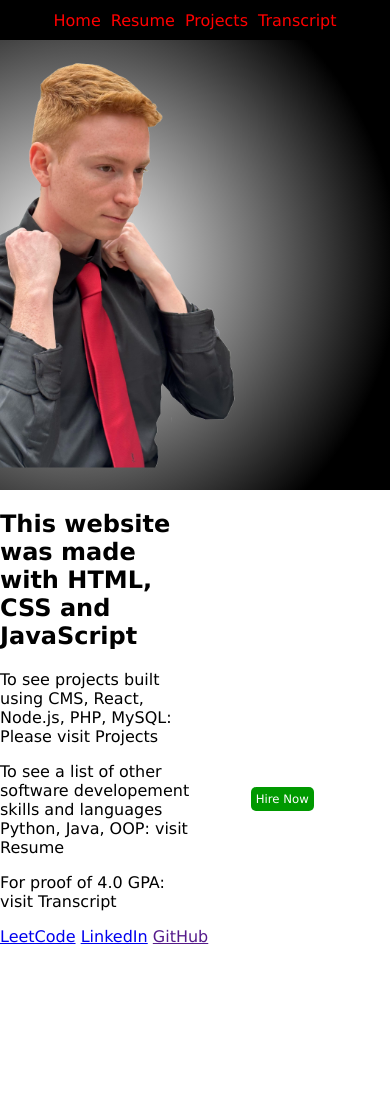
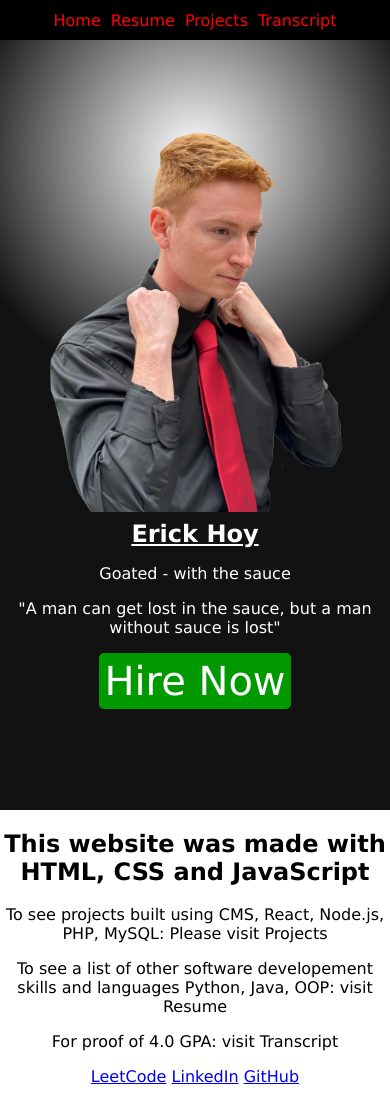
Before and after one commit to ErickHoy11/resume, a plain HTML site: page index.html in a window 390 px wide. Drawn offline with Linux system fonts and the light colour scheme.

Commit message:
cleaned up code. made homepage mobile respnsive. added rough footer

```diff
--- a/index.css
+++ b/index.css
@@ -2,38 +2,38 @@
     font-family:Verdana, Geneva, Tahoma, sans-serif;
 }
 
-
-#glowing_headshot{
-    /*background-image: linear-gradient(to right, white, hsl(0, 0%, 5%) 55%);*/
-    background-image: radial-gradient(circle 20em at 20%, white, black);
+#hero_banner{
+    background-image: radial-gradient(circle 25em at 20%, white, hsl(0, 0%, 7%));
     height: 450px;
+    display: flex;
+    align-items: center;
+    justify-items: center;
 }
 
-#glowing_headshot img{
-    position: relative;
+#hero_banner_left{
+    width: 50%;
     height: 90%;
-    left: 20%; /* Same position as the circle gradient */
-    top: 50%;
-    transform: translate(-50%, -50%);
-    float: left; /* Float the image to the left */
-
+    display: flex;
+    align-items: center;
+    justify-content: center;
 }
 
-#glowing_headshot div {
-    float: right;
-    width: 45vw;
+#hero_banner_left img{
     height: 100%;
+}
+
+#hero_banner_right{
+    height: 100%;
+    width: 50%;
     color: white;
     display: flex;
     flex-direction: column;
-    justify-content: center;
+    justify-content:center;
+    align-items: center;
     text-align: center;
-    align-items: center;
-
-    padding-right: 20px;
 }
 
-#glowing_headshot button {
+#hero_banner button {
     background-color: hsl(120, 100%, 30%);
     color: white;
     border: none;
@@ -41,10 +41,35 @@ height: fit-content;
     width: fit-content;
     padding: 5px;
     border-radius: 5px;
-font-size: 3vw;
+    font-size: 40px;
 }
 
-#glowing_headshot button:hover {
+#hero_banner button:hover {
     cursor: pointer;
     background-color: hsl(120, 100%, 40%);
 }
+
+/*mobile responsive hero_banner*/
+@media screen and (max-width:575px){
+    #hero_banner{
+        background-image: radial-gradient(circle 15em at 50% 15% , white, hsl(0, 0%, 7%));
+        height: 450px;
+        flex-direction: column;
+        height: 90vh;
+        justify-content: center;
+        padding: 5px;
+    }
+    #hero_banner_left{
+        height: 50%;
+    }
+    #hero_banner_right{
+        width: 100%;
+        height: fit-content;
+    }
+    #hero_banner_right h1{
+        text-decoration: underline;
+    }
+    #hero_banner_right *{
+        margin: .5rem;
+    }
+}
--- a/index.html
+++ b/index.html
@@ -22,15 +22,17 @@
     </header>
 
     <main>
-        <div id="glowing_headshot">
-            <img src="resources/images/erick_hoy_cutout.png" alt="Erick Hoy">
-            <div>
+        <section id="hero_banner">
+            <div id="hero_banner_left">
+                <img src="resources/images/erick_hoy_cutout.png" alt="Erick Hoy">
+            </div>
+            <div id="hero_banner_right">
                 <h1>Erick Hoy</h1>
-                <p>Goated - <span>with the sauce</span></p>
+                <p>Goated - with the sauce</p>
                 <p>"A man can get lost in the sauce, but a man without sauce is lost"</p>
                 <button>Hire Now</button>
             </div>
-        </div>
+        </section>
     </main>
 
     <footer>
@@ -38,19 +40,12 @@
         <p>To see projects built using CMS, React, Node.js, PHP, MySQL: Please visit Projects</p>
         <p>To see a list of other software developement skills and languages Python, Java, OOP: visit Resume</p>
         <p>For proof of 4.0 GPA: visit Transcript</p>
-        <p> <a href="https://leetcode.com/erickhoysale/">LeetCode</a>
-            <a href="www.linkedin.com/in/erick-hoy-177b101a5">LinkedIn</a>
-            <a href="">GitHub</a></p>
+        <p> <a href="https://leetcode.com/erickhoysale/" target="_blank">LeetCode</a>
+            <a href="https://linkedin.com/in/erick-hoy-177b101a5" target="_blank">LinkedIn</a>
+            <a href="https://github.com/ErickHoy11" target="_blank">GitHub</a></p>
+        <br>
     </footer>
 
-    <br>
-    <br>
-    <br>
-    <br>
-    <br>
-    <br>
-    <br>
-    <br>
 
 </body>
 </html>
--- a/style.css
+++ b/style.css
@@ -27,3 +27,7 @@ body{
     text-align: center;
     text-decoration: underline;
 }
+
+footer{
+    text-align: center;
+}
```
Lines whose indentation alone changed are shown as unchanged.
